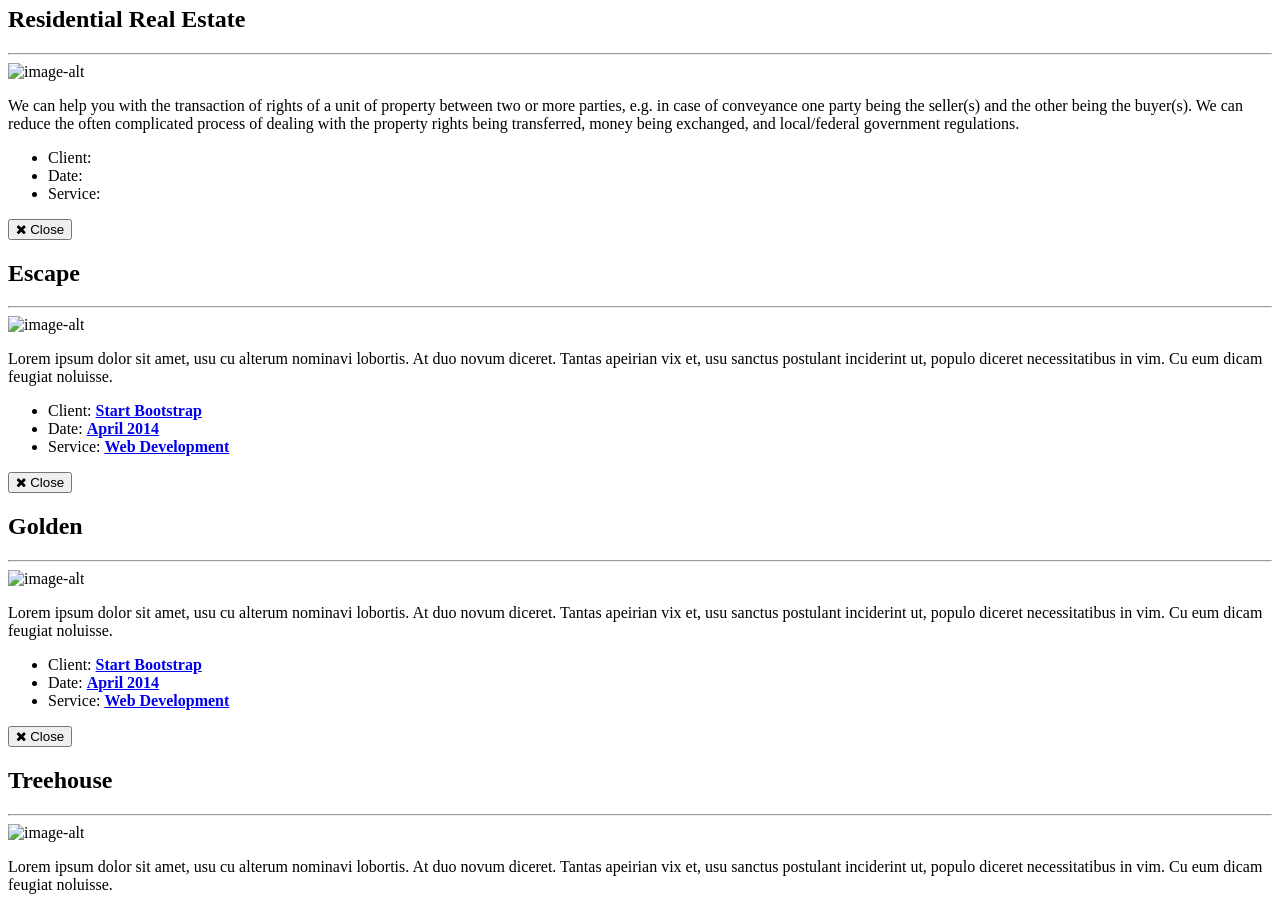
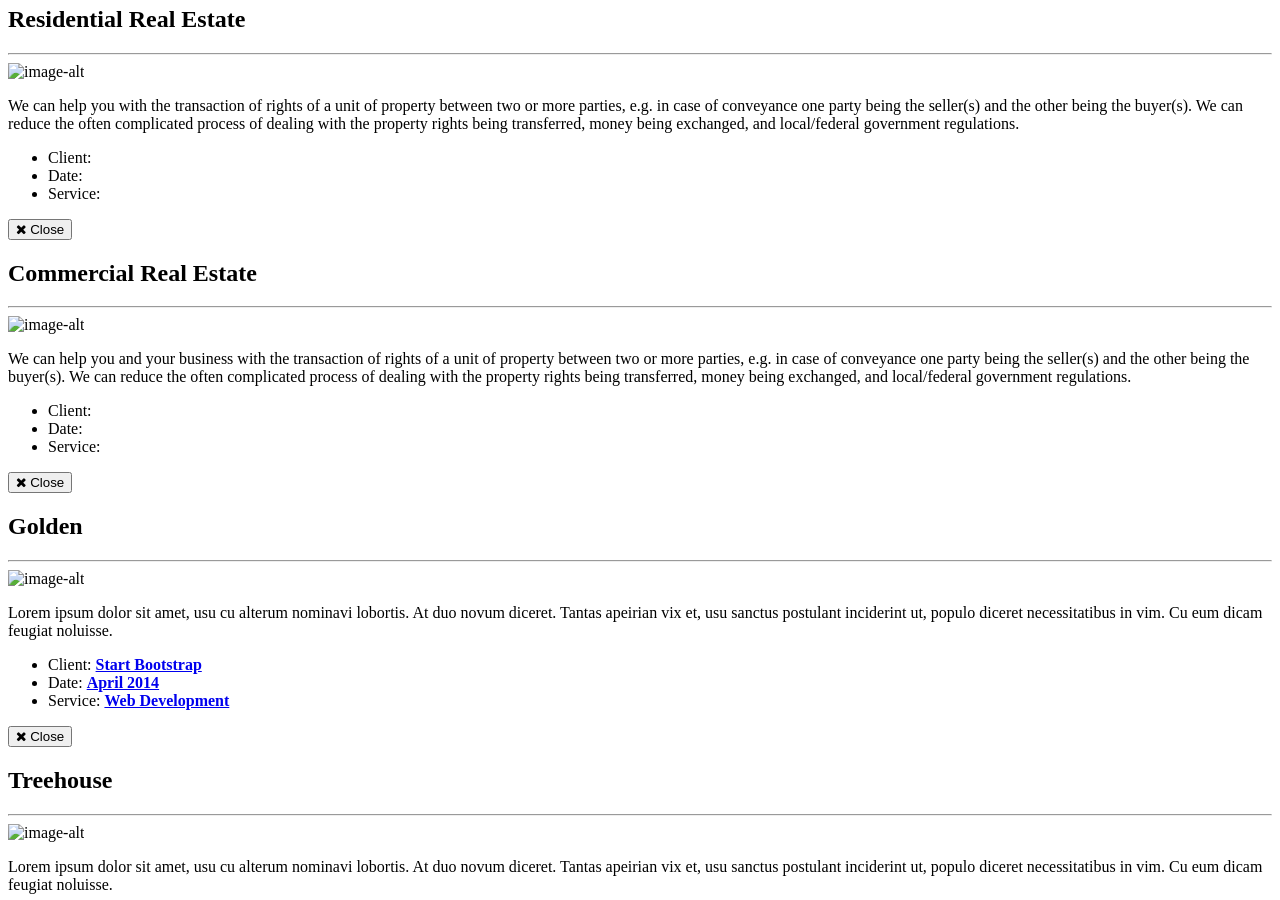
Before and after one commit to MainStreetTitleDeveloper/mainstreettitledeveloper.github.io, a Jekyll site: the page built from _posts/2014-07-17-project-2.markdown, in a window 1280 px wide and 900 px high, scrolled down 4153 px. Built offline with Jekyll 4.4.1, drawn with Linux system fonts in a browser that asks for light colours; some web fonts are replaced; some of the changed text lies outside the part shown.

Commit message:
Update 2014-07-17-project-2.markdown

```diff
--- a/_posts/2014-07-17-project-2.markdown
+++ b/_posts/2014-07-17-project-2.markdown
@@ -1,15 +1,11 @@
 ---
-title: Escape
-subtitle: Website Design
+title: Commercial Real Estate
+subtitle: Service
 layout: default
 modal-id: 2
 date: 2014-07-17
 img: escape.png
 thumbnail: escape-thumbnail.png
 alt: image-alt
-project-date: April 2014
-client: Start Bootstrap
-category: Web Development
-description: Lorem ipsum dolor sit amet, usu cu alterum nominavi lobortis. At duo novum diceret. Tantas apeirian vix et, usu sanctus postulant inciderint ut, populo diceret necessitatibus in vim. Cu eum dicam feugiat noluisse.
-
+description:  We can help you and your business with the transaction of rights of a unit of property between two or more parties, e.g. in case of conveyance one party being the seller(s) and the other being the buyer(s). We can  reduce the often complicated process of dealing with the property rights being transferred, money being exchanged, and local/federal government regulations.
 ---
```
